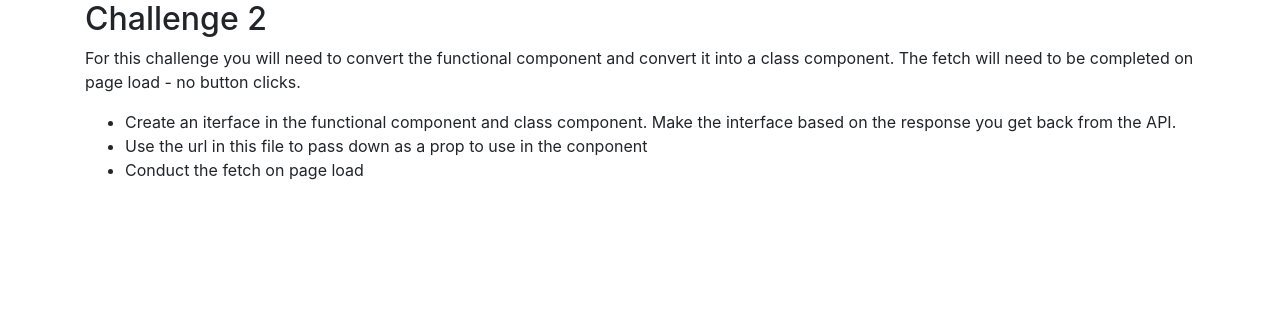
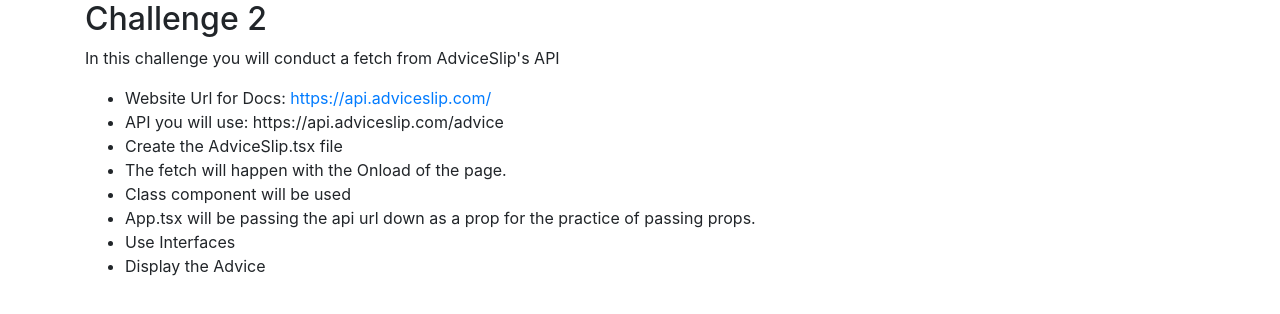
Before and after one commit to ztbaldwin14/redbadge-student-new, a React (Create React App) app in the folder red-badge-demo-ts/: page / in a window 1280 px wide. Shown: the top 314 px of the page. Built offline with nearby package versions, Linux system fonts and the light colour scheme.

Commit message:
fixed challenge prompt

```diff
--- a/red-badge-demo-ts/src/App.tsx
+++ b/red-badge-demo-ts/src/App.tsx
@@ -1,28 +1,34 @@
 import React from "react";
-import "./App.css";
 import { Container } from "reactstrap";
 
 function App() {
-  const url = "https://api.adviceslip.com/advice";
   return (
     <div>
       <Container>
         <h2>Challenge 2</h2>
-        <p>
-          For this challenge you will need to convert the functional component
-          and convert it into a class component. The fetch will need to be
-          completed on page load - no button clicks.
-        </p>
+        <p>In this challenge you will conduct a fetch from AdviceSlip's API</p>
         <ul>
           <li>
-            Create an iterface in the functional component and class component.
-            Make the interface based on the response you get back from the API.
+            Website Url for Docs:
+            <a
+              href="https://api.adviceslip.com/"
+              target="_blank"
+              rel="noreferrer"
+            >
+              {" "}
+              https://api.adviceslip.com/
+            </a>
           </li>
+          <li>API you will use: https://api.adviceslip.com/advice </li>
+          <li>Create the AdviceSlip.tsx file</li>
+          <li>The fetch will happen with the Onload of the page.</li>
+          <li>Class component will be used</li>
           <li>
-            Use the url in this file to pass down as a prop to use in the
-            conponent
+            App.tsx will be passing the api url down as a prop for the practice
+            of passing props.
           </li>
-          <li>Conduct the fetch on page load</li>
+          <li>Use Interfaces</li>
+          <li>Display the Advice</li>
         </ul>
       </Container>
     </div>
```
